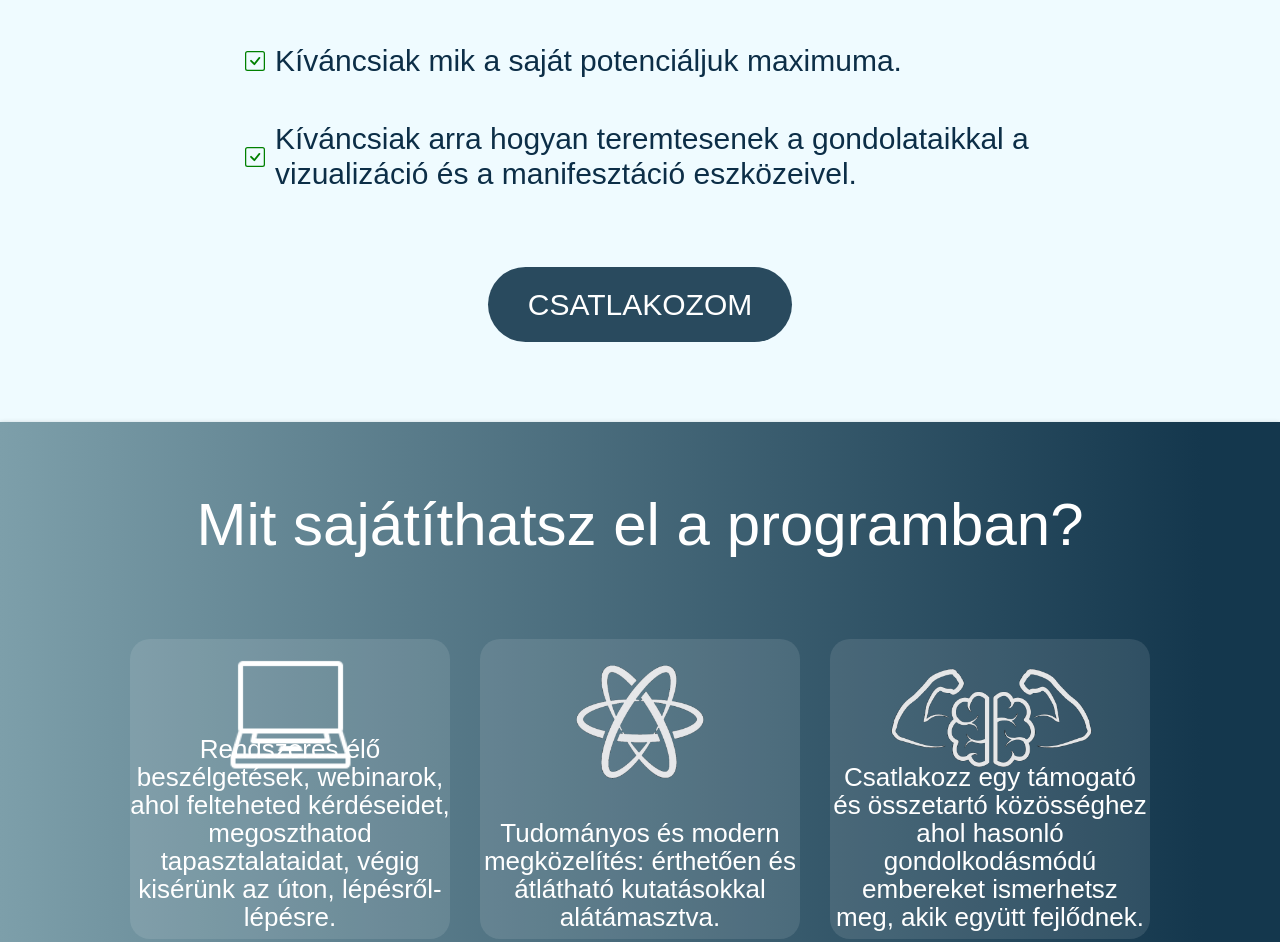
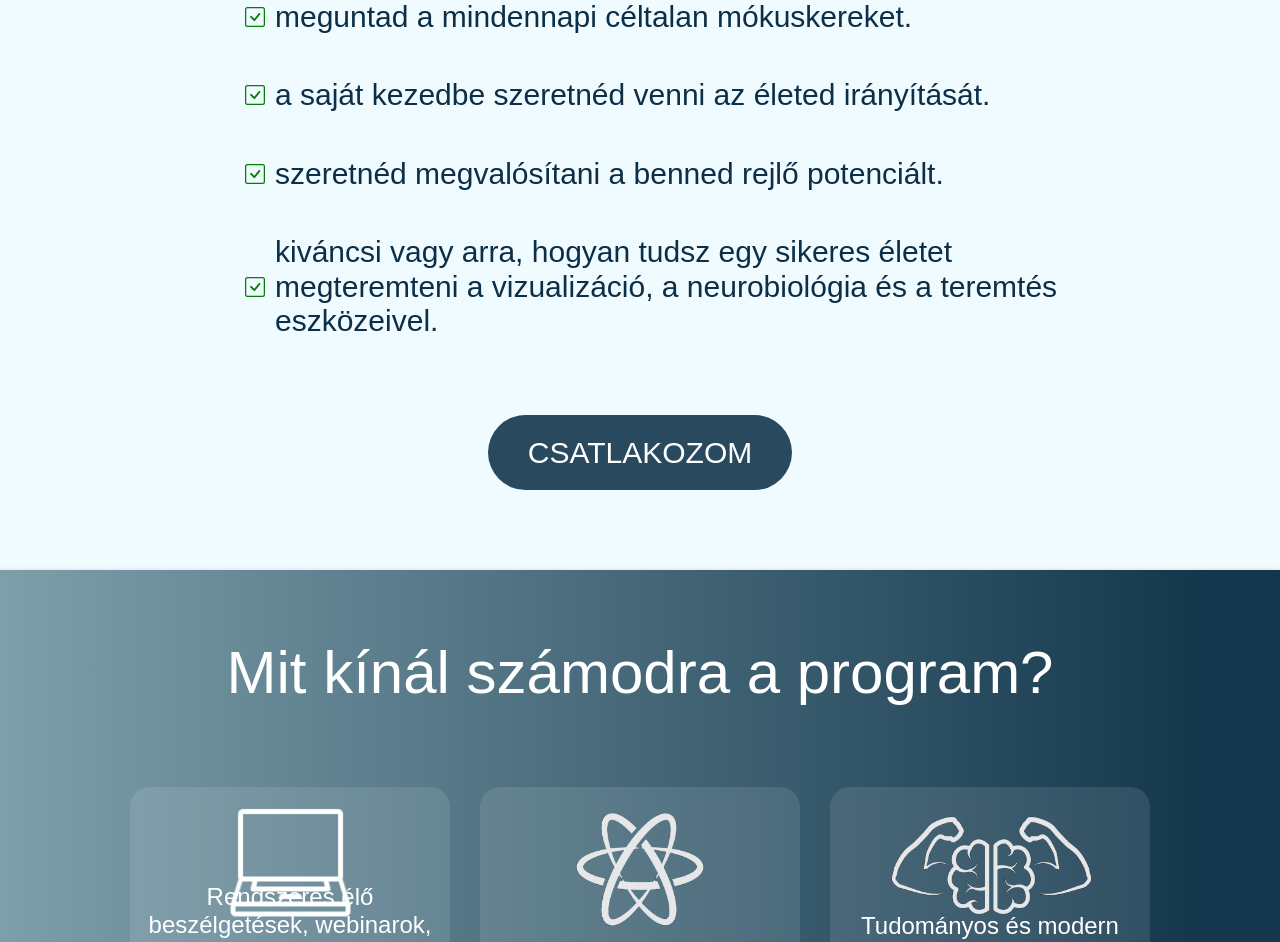
Before and after one commit to medlino/coach_landing, a Next.js app: page / in a window 1280 px wide. Shown: the part 1109-2051 px from the top of the page. Built offline with nearby package versions, Linux system fonts and the light colour scheme; a web font is replaced by a local one.

Commit message:
chore: copy

```diff
--- a/src/components/Sections/AboutProgSection/AboutProgSection.tsx
+++ b/src/components/Sections/AboutProgSection/AboutProgSection.tsx
@@ -7,16 +7,17 @@ import { stripeCheckout } from '@/clientAPI/checkout';
 import styles from './AboutProgSection.module.scss';
 
 const texts = [
-  'Szeretnék elhagyni a régi énjüket.',
-  'Megunták a mindenapi mókuskereket.',
-  'Kíváncsiak mik a saját potenciáljuk maximuma.',
-  'Kíváncsiak arra hogyan teremtesenek a gondolataikkal a vizualizáció és a manifesztáció eszközeivel.',
+  'szeretnéd elhagyni a régi énedet és a vele járó szokásokat, amik egy bizonytalan élethez vezettek. ',
+  'meguntad a mindennapi céltalan mókuskereket. ',
+  'a saját kezedbe szeretnéd venni az életed irányítását.',
+  'szeretnéd megvalósítani a benned rejlő potenciált.',
+  'kiváncsi vagy arra, hogyan tudsz egy sikeres életet megteremteni a vizualizáció, a neurobiológia és a teremtés eszközeivel.',
 ];
 
 export const AboutProgSection = () => {
   return (
     <section className={styles.aboutProgSection}>
-      <h1>Életre szóló program azoknak akik</h1>
+      <h1>Életre szóló program Neked, amennyiben</h1>
       <div className={styles.textList}>
         {texts.map((text, index) => (
           <ul key={index}>
--- a/src/components/Sections/HeroSection/HeroSection.tsx
+++ b/src/components/Sections/HeroSection/HeroSection.tsx
@@ -13,25 +13,9 @@ import { Button } from '../../Button';
 import styles from './HeroSection.module.scss';
 
 export const HeroSection = () => {
-  const [firstLoad, setFirstLoad] = useState(true);
-  const [showVolumeIcon, setShowVolumeIcon] = useState(true);
-  const videoRef = useRef<HTMLVideoElement | null>(null);
-
   const isSmallDevice = useMediaQuery(
     `only screen and ${getBreakpoints().maxSm}`
   );
-
-  useEffect(() => {
-    setFirstLoad(false);
-  }, []);
-
-  const volumeUp = () => {
-    if (videoRef.current) {
-      videoRef.current.volume = 0.5;
-      videoRef.current.muted = false;
-    }
-    setShowVolumeIcon(false);
-  };
 
   return (
     <section className={styles.heroSection}>
@@ -43,6 +27,8 @@ export const HeroSection = () => {
       <iframe
         className="video"
         title="Az Elme Ereje"
+        allowFullScreen
+        allow="accelerometer; autoplay; clipboard-write; encrypted-media; gyroscope; picture-in-picture; web-share”"
         sandbox="allow-same-origin allow-forms allow-popups allow-scripts allow-presentation"
         src={`https://youtube.com/embed/${'USt73BzZiX4'}?autoplay=0`}
         style={{
--- a/src/components/Sections/TestimonialSection/TestimonialSection.tsx
+++ b/src/components/Sections/TestimonialSection/TestimonialSection.tsx
@@ -16,22 +16,21 @@ import styles from './TestimonialSection.module.scss';
 const testimonials = [
   {
     name: 'Kiss Bence',
-    title:
-      '3x-os magyar street workout bajnok, vállalkozó, online marketing ügynokség CEO',
+    title: 'Többszörös magyar street workout bajnok, online vállalkozó',
     img: '/testimonials/be_test.png',
-    desc: 'A sport kapcsán találkoztam előszür a teremtéssel  és a gondolkodásmóddal és gyakoroltam tanultam is de mindig is szerettem ezekben a témákban tanulni, uj információt gyűjteni így ugy dontottem hogy csatlakozom a programhoz. Ilyen megközlítésben még nem hallottam sehol tudást ebben a témakörben és amilyen gyakorlatiasan és struktúráltan össze van szedve rendkívül fogyasztható és rengeteget segített nekem a mindennapi életben. Hálásan köszönöm a srácoknak!',
+    desc: 'A sport kapcsán találkoztam először a teremtéssel és a gondolkodásmóddal, viszont ilyen megközelítésben még nem hallottam sehol. A tudás maga és,  amilyen gyakorlatiasan és strukturáltan össze van szedve rendkívül fogyasztható és rengeteget segített nekem a mindennapi életben. Hálásan köszönöm a srácoknak!',
   },
   {
     name: 'Brezowski Péter',
-    title: 'Mérnök, masszázs terapeuta',
+    title: 'Masszázs terapeuta',
     img: '/testimonials/b_test.jpg',
-    desc: 'Régóta küszködtem azzal, hogy felelősséget vállaljak, meghúzzam a határaimat, és a saját akarom szerint alakítsam az életemet. A tudás, amit kaptam és a gyakorlatba helyezett szokások, amiket kialakítottam ráébresztett egy belső erőre. Elkezdtem a kezembe venni a saját életem irányítását és legyőzni a belső gátakat ezáltal a külső gátak is ledőltek a környezetemben, pont, ahogy mondtátok. Köszönöm!',
+    desc: 'Véleményem szerint ez egy teljes értékű program, két jól informált, segítőkész fiatal felnőtt előadásában. Bátran ajánlom mindenkinek: a kihívást és célokat keresőknek, a gyógyulni és fejlődni vágyóknak, testi, szellemi, lelki szinten egyaránt. A tudás, amit kaptam és a gyakorlatba helyezett szokások, amiket kialakítottam ráébresztett egy belső erőre. Köszönöm srácok!',
   },
   {
     name: 'Nagy Tamás',
-    title: 'IT Projekt Manager',
+    title: 'IT Project Manager',
     img: '/testimonials/t_test.png',
-    desc: 'Annyi mindent tanultam az agy működéséről! Ez tényleg segített megérteni, hogy miként befolyásolják a gondolataim az életemet. Ez egy hatalmas dolog volt számomra, amiért először is nagyon hálás vagyok. De nem álltam meg itt! Megtanultam pár trükköt, szokást, hogy újraformáljam az agyamat. Ez segített abban, hogy jobban boldoguljak a munkahelyemen és más területeken is az életemben.',
+    desc: 'Annyi mindent tanultam az agy működéséről, ami segített megérteni, hogy miként befolyásolják a gondolataim az életemet. Ez egy hatalmas dolog volt számomra, amiért először is nagyon hálás vagyok nektek srácok. Megtanultam pár trükköt, szokást, hogy újra formáljam az agyamat. Ez segített abban, hogy jobban boldoguljak a munkahelyemen és az életem összes többi területén is.',
   },
 
   {
@@ -42,15 +41,15 @@ const testimonials = [
   },
   {
     name: 'Kovács Gergely',
-    title: 'Brandomenal Media CEO, GEM CEO ',
+    title: 'Brandomenal Media Ügyvezető',
     img: '/testimonials/g_test.png',
-    desc: 'Mindig is érdekelt a spiritualitás, manifesztáció vonzzás törvénye és sokmindent hallottam már ezekkel kapcsolatban de ilyen modern megközelítést és ilyen tudományos alátámasztást még nem ami nagyon hitelessé tette számomra  a programot. Nem is gonodltam volna azt hogy a ezek a fizikai szokások mennyire meg tudják erősíteni az elmémet és a többi mentális gyakorlat is ki tud teljesedni ez által. Felnyitották a szemem a srácok.',
+    desc: 'Mindig is érdekelt a spiritualitás, manifesztáció vonzás törvénye és sok mindent hallottam már ezekkel kapcsolatban de ilyen modern megközelítést és ilyen tudományos alátámasztást még nem, ami nagyon hitelessé tette számomra a tanultakat. Pezsgős hangulatú a képzés, a srácok jól tartják a figyelmet, emiatt élvezettel tanultam végig.',
   },
   {
     name: 'Tálas Balázs',
     title: 'Multimilliomos online vállalkozó',
     img: '/testimonials/ba_test.png',
-    desc: 'Nem is gondoltam volna hogy ha elkezdem megfigyelni gondolataim mennyi negativ gondolatom van egy nap és ezek hogy felul tudnak kerekedni rajtam. A program ráébresztett arra hogy mennyire fontos hogy megfigyeljük a gondolatainkat és tudatposítsuk, valamit átprogramozzuk őket így egy sokkal pozitívabb hétköznapi életet teremtsek magamnak ami minden más sikeremhez is hozzájárult. Nagyon sokat segített nekem ebben Younes és Kristóf amiért hálás vagyok.',
+    desc: 'Nem is gondoltam volna hogy ha elkezdem megfigyelni gondolataim mennyi negativ gondolatom van egy nap és ezek hogy felul tudnak kerekedni rajtam. A srácok ráébresztettek arra hogy mennyire fontos megfigyelnem a gondolataimat és tudatosítanom, valamit átprogramoznom őket így egy sokkal pozitívabb hétköznapi életet teremtsek magamnak ami minden más sikeremhez is hozzájárult. Nagyon sokat segített nekem ebben Younes és Kristóf amiért hálás vagyok.',
   },
 ];
 
--- a/src/components/Sections/WhyUsSection/CategoryItem/CategoryItem.module.scss
+++ b/src/components/Sections/WhyUsSection/CategoryItem/CategoryItem.module.scss
@@ -3,7 +3,6 @@
   display: flex;
   flex-direction: column;
   align-items: center;
-  gap: 15px;
   max-width: 380px;
   background-color: rgba(255, 255, 255, 0.1);
   border-radius: 20px;
@@ -15,6 +14,7 @@
     width: 500px;
   }
   p {
+    position: absolute;
     bottom: 0px;
     position: absolute;
     font-size: 18px;
@@ -33,4 +33,13 @@
   img {
     top: -65px;
   }
+  p {
+    margin: 0px;
+    bottom: 55px
+  }
 }
+.atom {
+  p {
+    bottom: 28px;
+  }
+}
--- a/src/components/Sections/WhyUsSection/WhyUsSection.module.scss
+++ b/src/components/Sections/WhyUsSection/WhyUsSection.module.scss
@@ -22,7 +22,7 @@
     margin-bottom: 40px;
   }
   p {
-    font-size: 26px;
+    font-size: 24px;
     text-align: center;
     max-width: 920px;
     margin-bottom: 8px;
--- a/src/components/Sections/WhyUsSection/WhyUsSection.tsx
+++ b/src/components/Sections/WhyUsSection/WhyUsSection.tsx
@@ -12,29 +12,29 @@ const categories = [
   {
     id: 'laptop',
     imgSrc: '/icons/laptop.png',
-    desc: 'Rendszeres élő beszélgetések, webinarok, ahol felteheted kérdéseidet, megoszthatod tapasztalataidat, végig kisérünk az úton, lépésről-lépésre.',
+    desc: 'Rendszeres élő beszélgetések, webinarok, ahol felteheted kérdéseidet, megoszthatod tapasztalataidat, végigkísérünk az úton, lépésről-lépésre.',
   },
   {
     id: 'atom',
     imgSrc: '/icons/atom.png',
-    desc: 'Tudományos és modern megközelítés: érthetően és átlátható kutatásokkal alátámasztva.',
+    desc: 'Gyakorlatok a tudásod megerősítésére, amelyek elvégzésével valóban napról-napra érezheted a változást.',
   },
   {
     id: 'mind',
     imgSrc: '/icons/mind.png',
-    desc: 'Csatlakozz egy támogató és összetartó közösséghez ahol hasonló gondolkodásmódú embereket ismerhetsz meg, akik együtt fejlődnek.',
+    desc: 'Tudományos és modern megközelítés érthetően, átlátható kutatásokkal alátámasztva.',
   },
   {
     id: 'monk',
     imgSrc: '/icons/monk.png',
-    desc: 'Gyakorlatok a tudásod megerősítésére, amelyek elvégzésével valóban napról-napra érezheted a változást.',
+    desc: 'Csatlakozhatsz egy támogató és összetartó közösséghez, ahol hasonló gondolkodásmódú embereket ismerhetsz meg, akikkel együtt fejlődhetsz.',
   },
 ];
 
 export const WhyUsSection = () => {
   return (
     <section className={styles.whyUsSection}>
-      <h1>Mit sajátíthatsz el a programban?</h1>
+      <h1>Mit kínál számodra a program? </h1>
       <div className={styles.categoryList}>
         {categories.map((category) => (
           <CategoryItem key={category.id} {...category} />
```
Also changed, not shown: src/components/Sections/WhatInProg/WhatInProg.tsx (+19 -19 lines).
